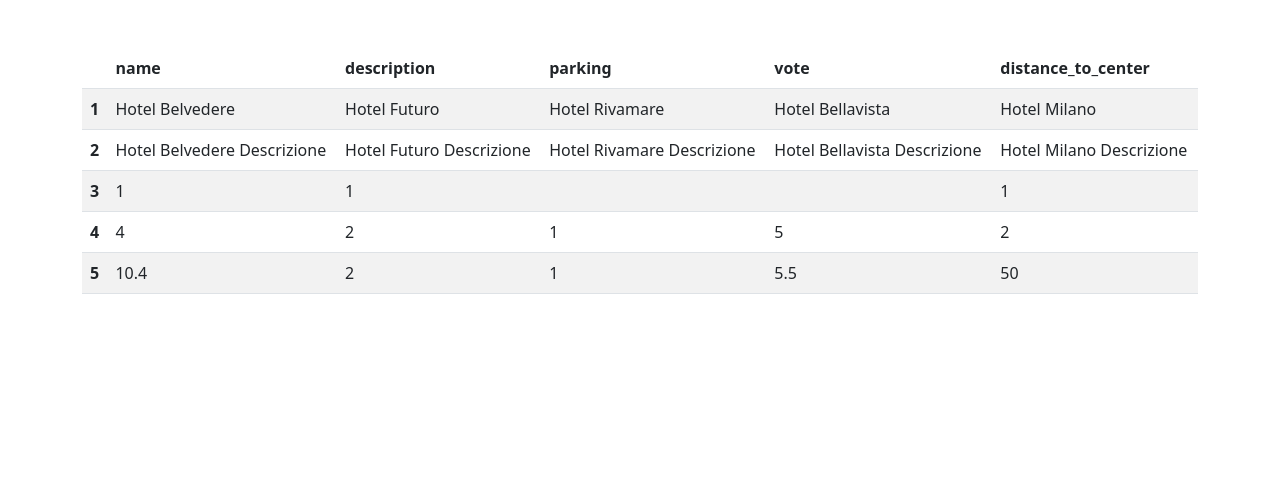
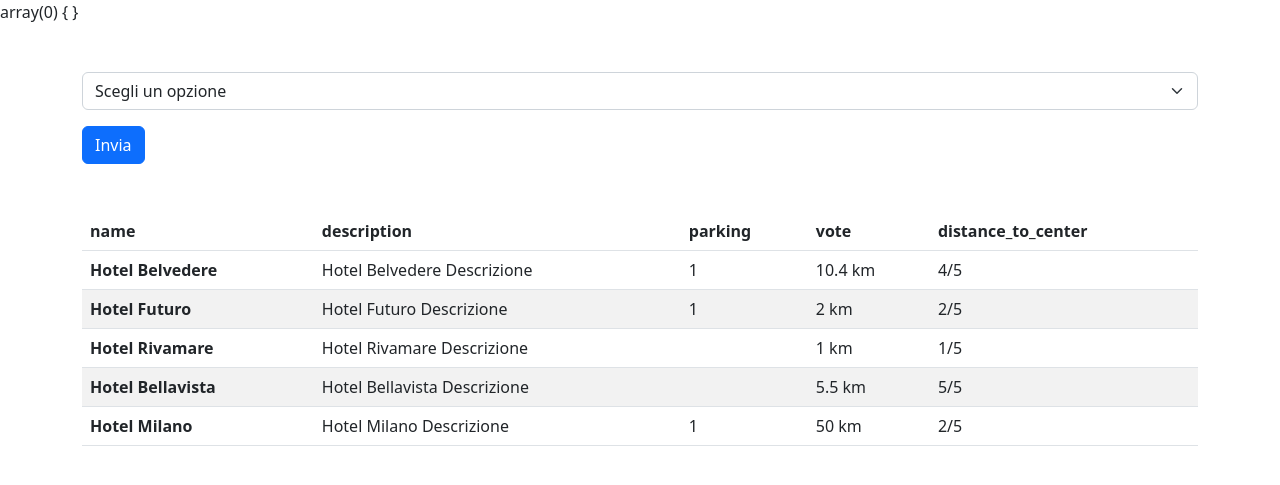
Before and after one commit to BeneArp/php-hotel, a PHP site: page / in a window 1280 px wide. Shown: the top 485 px of the page. Run offline with PHP 8.4, Linux system fonts and the light colour scheme.

Commit message:
fix: table output

```diff
--- a/index.php
+++ b/index.php
@@ -1,6 +1,10 @@
 <!-- Stampare tutti i nostri hotel con tutti i dati disponibili. -->
 <!-- mostrate le informazioni con una tabella.
 Il valore relativo al parcheggio deve essere indicato con “Sì” o “No” -->
+
+<!-- Bonus:
+1 - Aggiungere un form ad inizio pagina che tramite una richiesta GET permetta di filtrare gli hotel che hanno un parcheggio.
+2 - Aggiungere un secondo campo al form che permetta di filtrare gli hotel per voto (es. inserisco 3 ed ottengo tutti gli hotel che hanno un voto di tre stelle o superiore) -->
 
 <?php
 
@@ -44,6 +48,8 @@ Il valore relativo al parcheggio deve essere indicato con “Sì” o “No” -
 
     ];
 
+    $data = $_GET;
+    var_dump($data);
 ?>
 
 <!DOCTYPE html>
@@ -69,12 +75,19 @@ Il valore relativo al parcheggio deve essere indicato con “Sì” o “No” -
 
 
     <div class="container-md mt-5">
-    <!-- table -->
-        <table class="table table-striped table-hover">
+        <form action="index.php" method="GET">
+            <select class="form-select" name="parking" id="">
+                <option value="">Scegli un opzione</option>
+                <option value="si">Con parcheggio</option>
+                <option value="no">Senza parcheggio</option>
+            </select>
+            <button type="submit" class="btn btn-primary mt-3">Invia</button>
+        </form>
+        <!-- table -->
+        <table class="table table-striped table-hover mt-5">
             <thead>
 
                 <tr>
-                    <th scope="col"></th>
                     <?php foreach($hotels[0] as $chiave => $valore) : ?>
                         <th scope="col"><?php echo $chiave ?></th>
                     <?php endforeach ?>
@@ -83,43 +96,14 @@ Il valore relativo al parcheggio deve essere indicato con “Sì” o “No” -
 
             <tbody>
                 <tr>
-                <th scope="row">1</th>
                     <?php foreach($hotels as $hotel) : ?>
-
-                        <td><?php echo $hotel['name'] ?></td>
-
-                    <?php endforeach; ?>
+                        <tr>
+                    <th scope="row"><?php echo $hotel['name'] ?></th>
+                    <td><?php echo $hotel['description'] ?></td>
+                    <td><?php echo $hotel['parking'] ?></td>
+                    <td><?php echo $hotel['distance_to_center'] ?> km</td>
+                    <td><?php echo $hotel['vote'] ?>/5</td>
                 </tr>
-                <tr>
-                <th scope="row">2</th>
-                    <?php foreach($hotels as $hotel) : ?>
-
-                        <td><?php echo $hotel['description'] ?></td>
-
-                    <?php endforeach; ?>
-                </tr>
-                <tr>
-                <th scope="row">3</th>
-                    <?php foreach($hotels as $hotel) : ?>
-
-                        <td><?php echo $hotel['parking'] ?></td>
-
-                    <?php endforeach; ?>
-                </tr>
-                <tr>
-                <th scope="row">4</th>
-                    <?php foreach($hotels as $hotel) : ?>
-
-                        <td><?php echo $hotel['vote'] ?></td>
-
-                    <?php endforeach; ?>
-                </tr>
-                <tr>
-                <th scope="row">5</th>
-                    <?php foreach($hotels as $hotel) : ?>
-
-                        <td><?php echo $hotel['distance_to_center'] ?></td>
-
                     <?php endforeach; ?>
                 </tr>
             </tbody>
```
